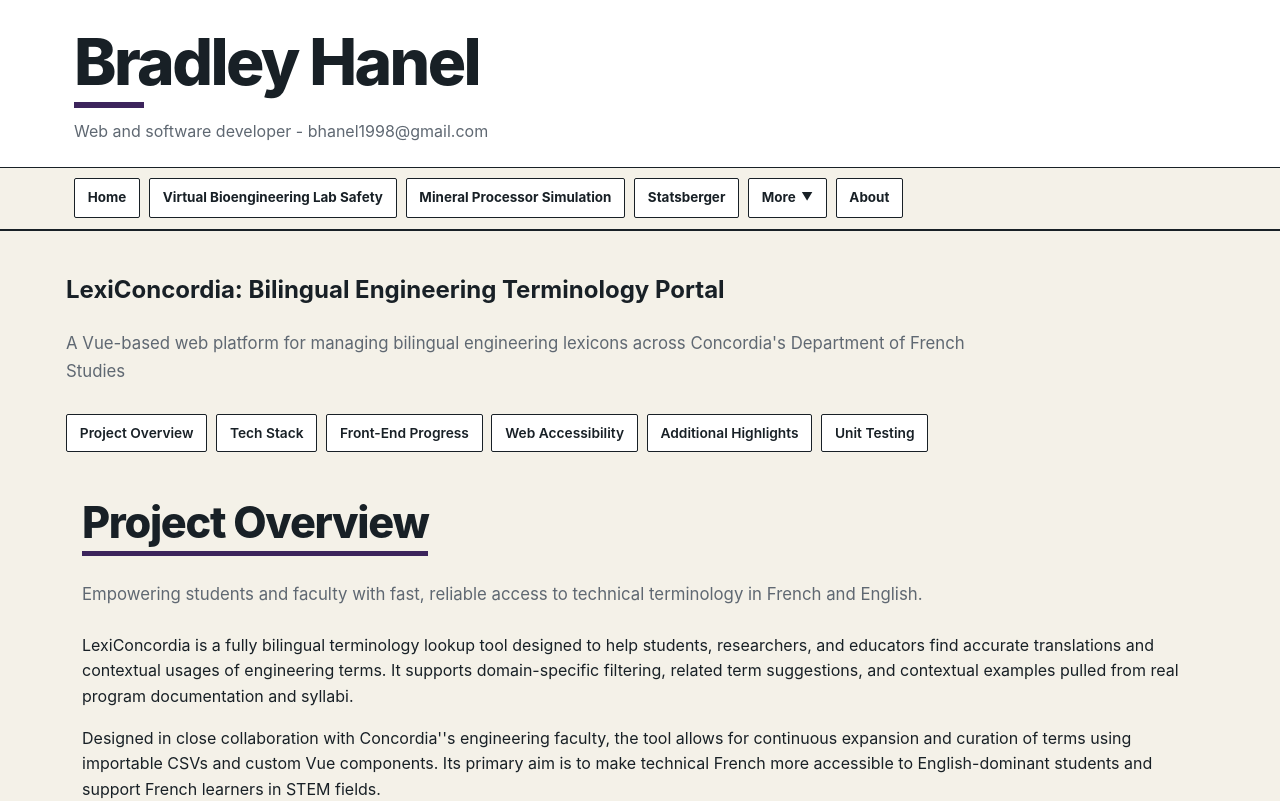
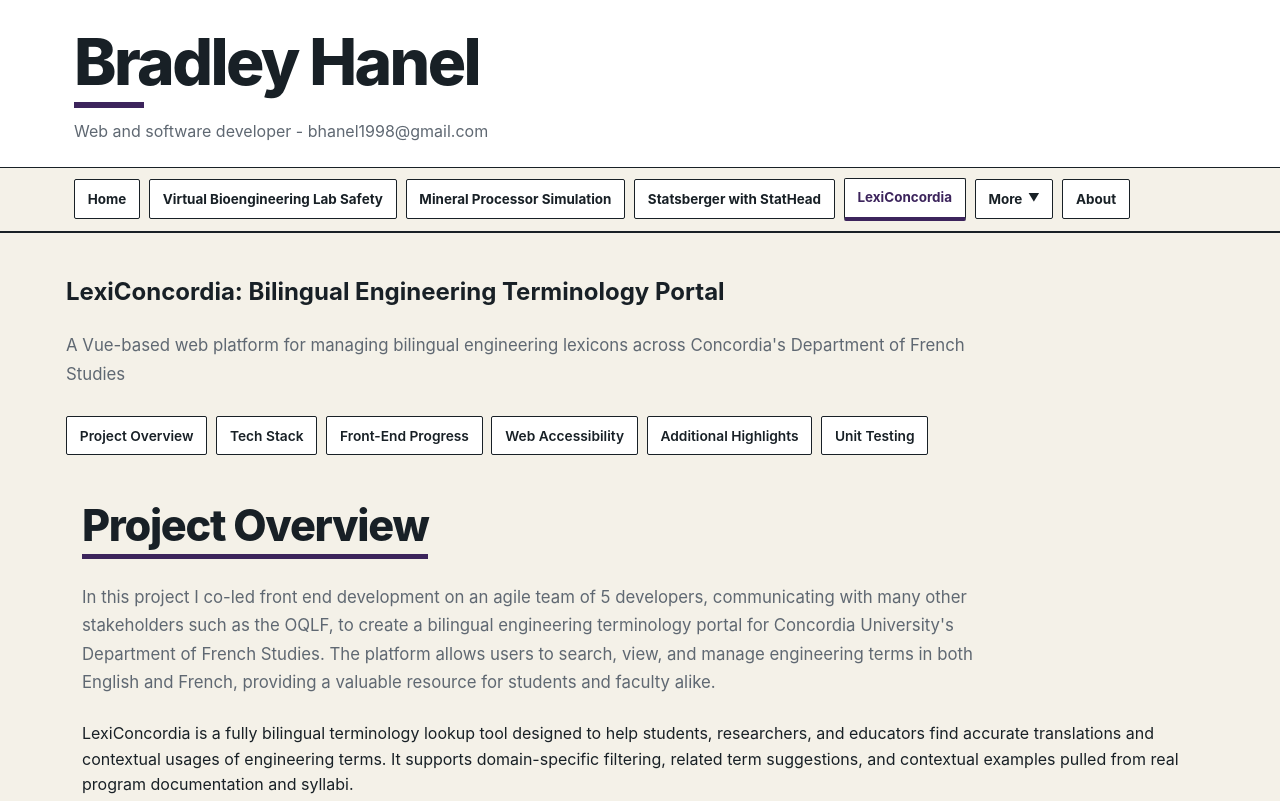
Before and after one commit to bhanel1998/portfolio, a Vue app: page /lexiconcordia in a window 1280 px wide. Shown: the top 801 px of the page. Built offline with nearby package versions, Linux system fonts and the light colour scheme.

Commit message:
portfolio

```diff
--- a/src/App.vue
+++ b/src/App.vue
@@ -23,7 +23,11 @@
                     </RouterLink>
 
                     <RouterLink to="/statsberger">
-                        Statsberger
+                        Statsberger with StatHead
+                    </RouterLink>
+
+                    <RouterLink to="/lexiconcordia">
+                        LexiConcordia
                     </RouterLink>
 
                     <div class="nav-dropdown">
@@ -40,10 +44,6 @@
 
                             <RouterLink to="/discourse-research">
                                 NLP Discourse Research
-                            </RouterLink>
-
-                            <RouterLink to="/lexiconcordia">
-                                LexiConcordia
                             </RouterLink>
 
                             <RouterLink to="/imminent">
--- a/src/pages/LexiConcordiaPage.vue
+++ b/src/pages/LexiConcordiaPage.vue
@@ -19,7 +19,7 @@
             <section id="overview">
                 <h2>Project Overview</h2>
                 <p class="tagline">
-                    Empowering students and faculty with fast, reliable access to technical terminology in French and English.
+                    In this project I co-led front end development on an agile team of 5 developers, communicating with many other stakeholders such as the OQLF, to create a bilingual engineering terminology portal for Concordia University's Department of French Studies. The platform allows users to search, view, and manage engineering terms in both English and French, providing a valuable resource for students and faculty alike.
                 </p>
                 <p>
                     LexiConcordia is a fully bilingual terminology lookup tool designed to help students, researchers, and educators
```
